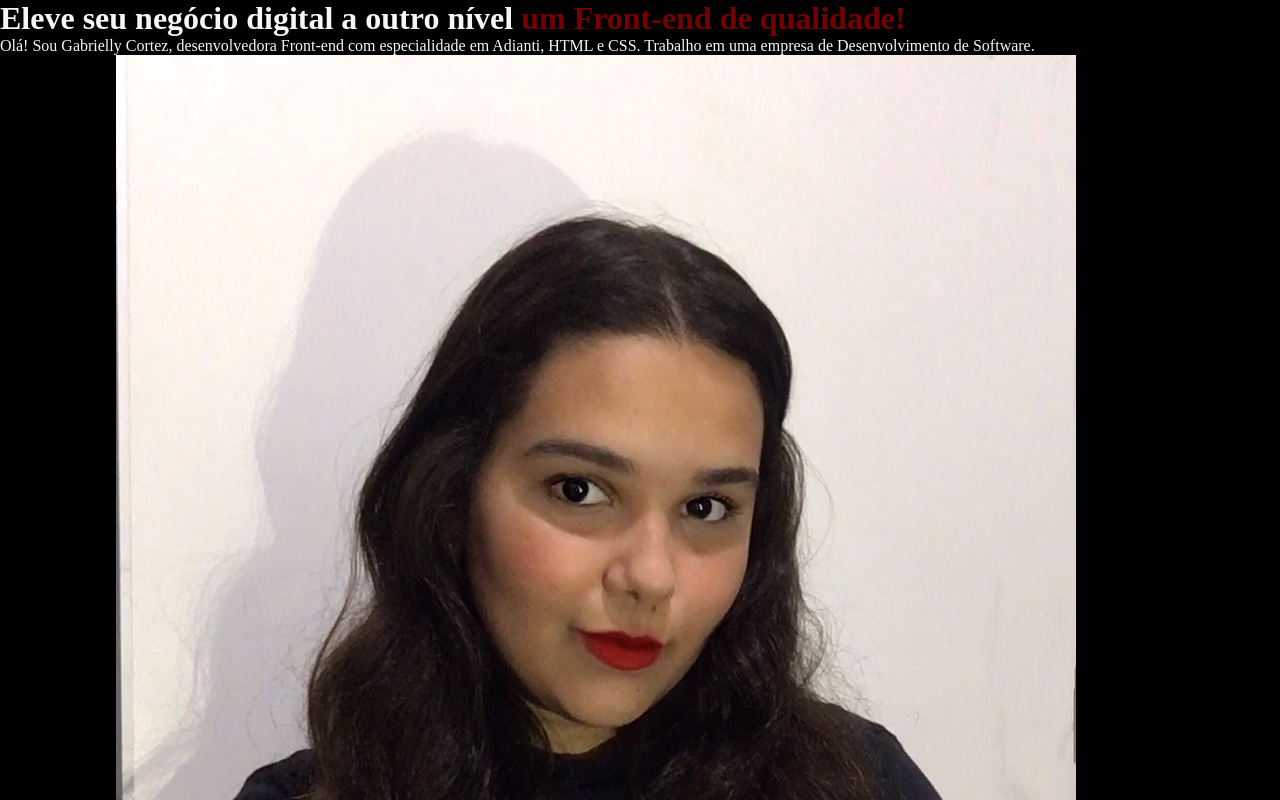
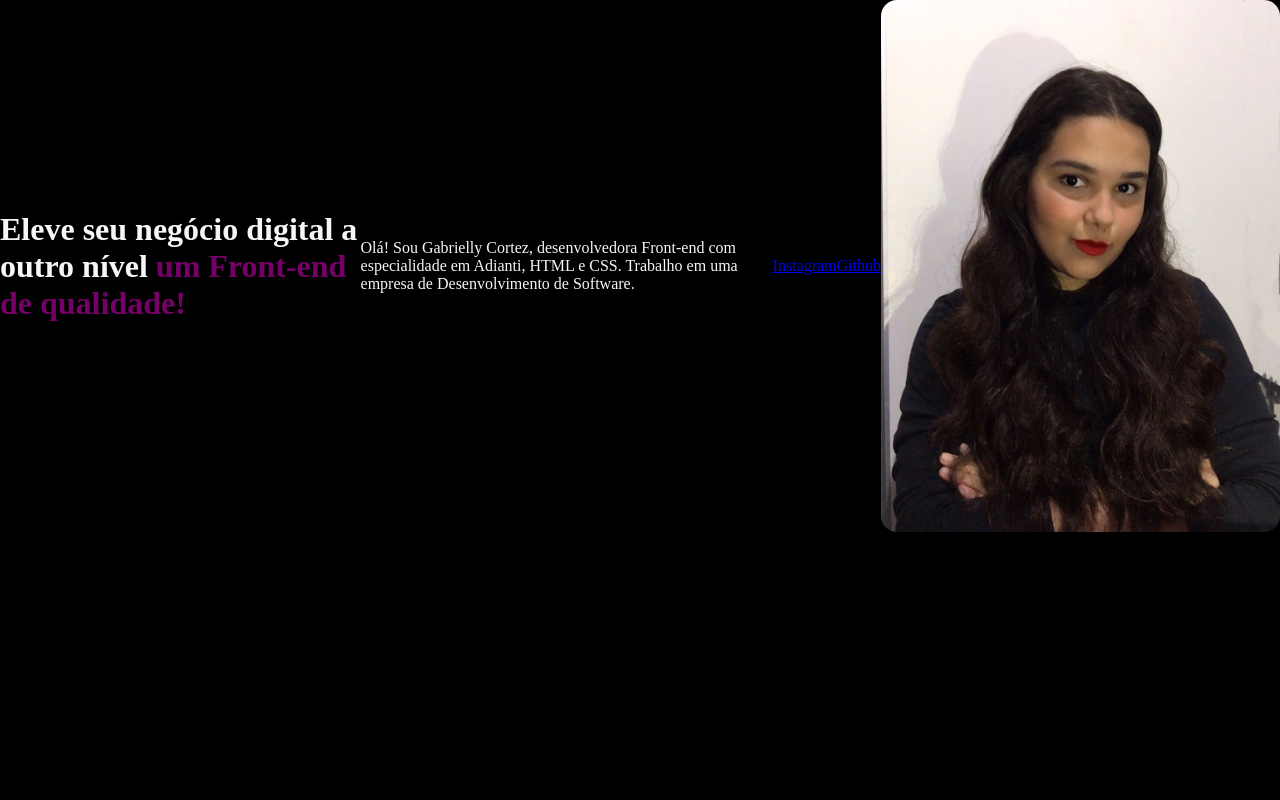
Before and after one commit to gabriellycortez/portfolio_alura, a plain HTML site: page index.html in a window 1280 px wide. Shown: the top 800 px of the page. Drawn offline with Linux system fonts and the light colour scheme.

Commit message:
adicionando flex

```diff
--- a/index.html
+++ b/index.html
@@ -8,12 +8,12 @@
 </head>
 <body>
     <header></header>
-    <main>
+    <main class="conteudo">
        <h1>Eleve seu negócio digital a outro nível <strong class="titulo-destaque">um Front-end de qualidade!</strong></h1>
        <p>Olá! Sou Gabrielly Cortez, desenvolvedora Front-end com especialidade em Adianti, HTML e CSS. Trabalho em uma empresa de Desenvolvimento  de Software.</p>
        <a href="https://www.instagram.com/bibiscortez/">Instagram</a>
        <a href="https://github.com/gabriellycortez">Github</a>
-       <img src="imagem_GabriellyCortez.JPG" alt="Foto de Gabrielly Cortez de Perfil">
+       <img class="foto-perfil" src="imagem_GabriellyCortez.JPG" alt="Foto de Gabrielly Cortez de Perfil">
     </main>
     <footer></footer>
 </body>
--- a/style.css
+++ b/style.css
@@ -3,13 +3,25 @@
     margin: 0;
 
 }
+
+.conteudo {
+    display:flex;
+    align-items: center;
+}
 body {
+    height: 100vh; /*altura do viewport*/
+    box-sizing: border-box;
     background: rgb(0, 0, 0);
     color: #f6f6f6;
 }
 
 .titulo-destaque {
-    color:rgb(117, 0, 0);
+    color:rgb(117, 0, 103);
     /*border: 1px solid rgb(117, 0, 0);
     padding: 10px;*/
 }
+.foto-perfil {
+    width: 467.705px;
+    height: 532px;
+    border-radius: 16px;
+}
```
